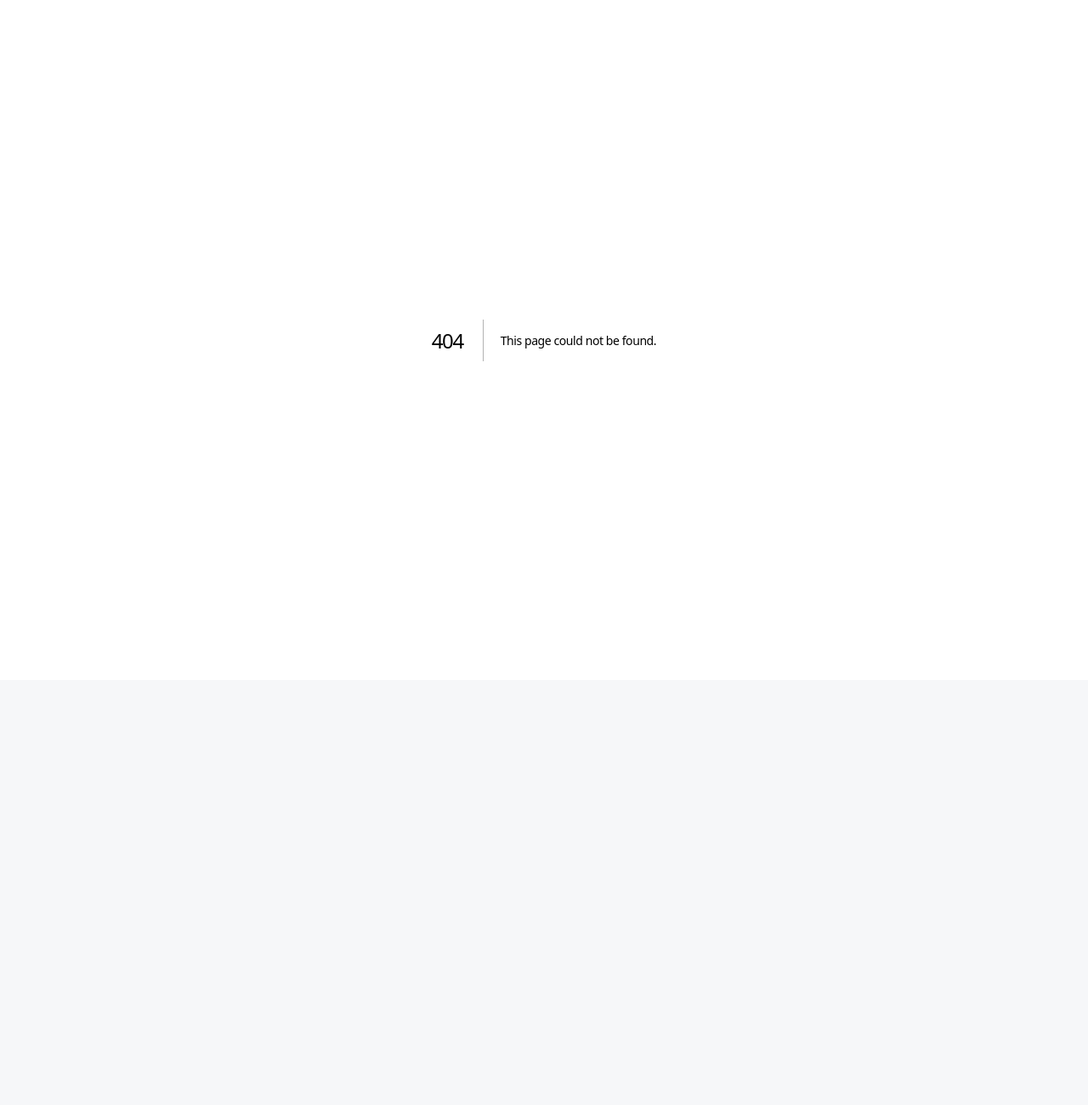
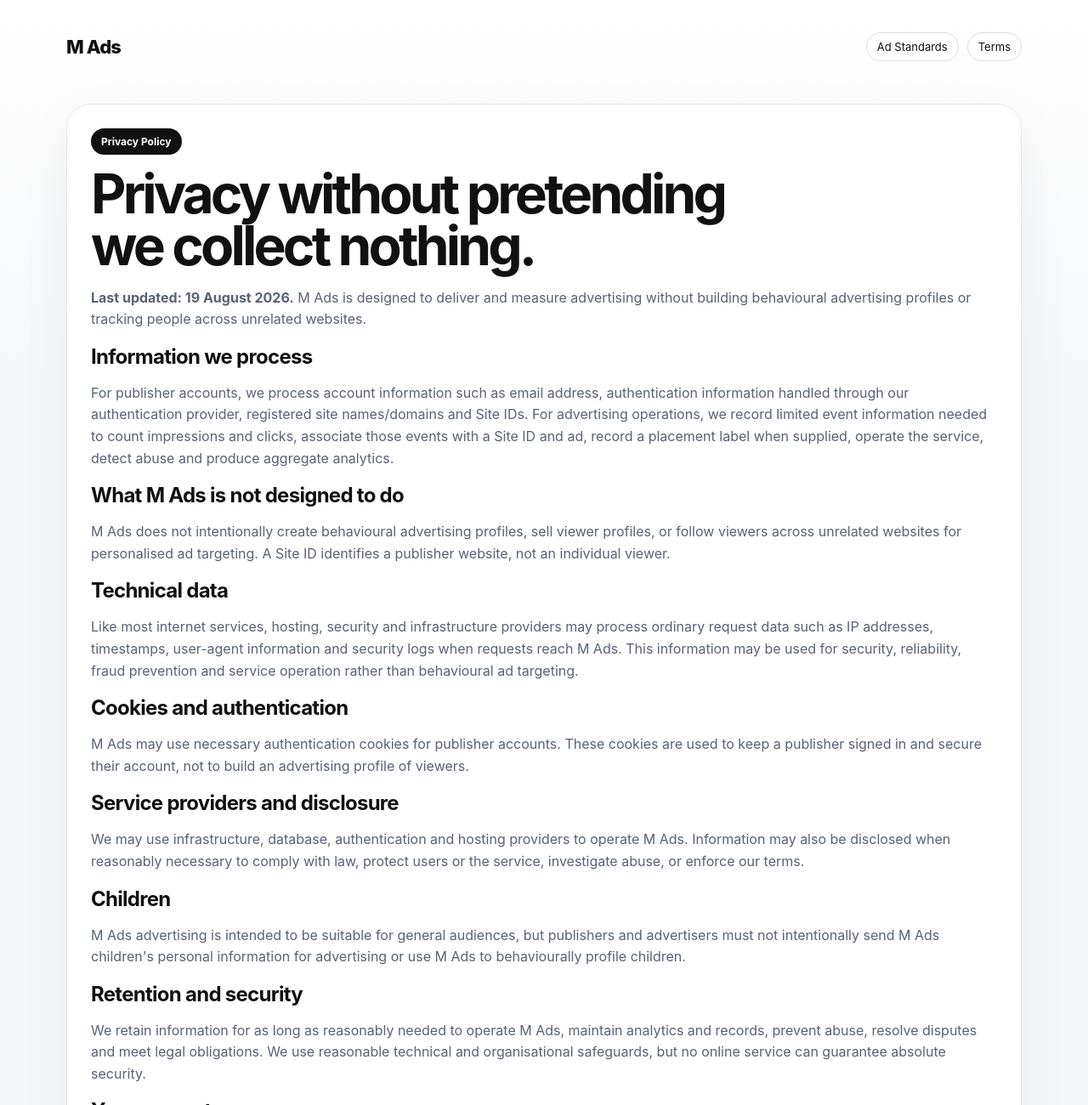
Before and after one commit to UnrealCake8/M.Ads, a Next.js app: page /privacy in a window 1280 px wide. Before the commit this address had no page. Shown: the top 1300 px of the page at 85% size. Before the commit the page ends 800 px from the top, so only its background shows below. Built offline with nearby package versions, Linux system fonts and the light colour scheme.

Commit message:
Add M Ads privacy policy

```diff
--- /dev/null
+++ b/app/privacy/page.tsx
@@ -0,0 +1,41 @@
+import Link from "next/link";
+
+export default function PrivacyPage() {
+  return (
+    <main className="shell">
+      <nav className="nav"><Link className="brand" href="/">M Ads</Link><div style={{display:"flex",gap:10,flexWrap:"wrap"}}><Link className="pill" href="/advertising-standards">Ad Standards</Link><Link className="pill" href="/terms">Terms</Link></div></nav>
+      <section className="panel section">
+        <span className="tag">Privacy Policy</span>
+        <h1>Privacy without pretending we collect nothing.</h1>
+        <p><strong>Last updated: 19 August 2026.</strong> M Ads is designed to deliver and measure advertising without building behavioural advertising profiles or tracking people across unrelated websites.</p>
+
+        <h2>Information we process</h2>
+        <p>For publisher accounts, we process account information such as email address, authentication information handled through our authentication provider, registered site names/domains and Site IDs. For advertising operations, we record limited event information needed to count impressions and clicks, associate those events with a Site ID and ad, record a placement label when supplied, operate the service, detect abuse and produce aggregate analytics.</p>
+
+        <h2>What M Ads is not designed to do</h2>
+        <p>M Ads does not intentionally create behavioural advertising profiles, sell viewer profiles, or follow viewers across unrelated websites for personalised ad targeting. A Site ID identifies a publisher website, not an individual viewer.</p>
+
+        <h2>Technical data</h2>
+        <p>Like most internet services, hosting, security and infrastructure providers may process ordinary request data such as IP addresses, timestamps, user-agent information and security logs when requests reach M Ads. This information may be used for security, reliability, fraud prevention and service operation rather than behavioural ad targeting.</p>
+
+        <h2>Cookies and authentication</h2>
+        <p>M Ads may use necessary authentication cookies for publisher accounts. These cookies are used to keep a publisher signed in and secure their account, not to build an advertising profile of viewers.</p>
+
+        <h2>Service providers and disclosure</h2>
+        <p>We may use infrastructure, database, authentication and hosting providers to operate M Ads. Information may also be disclosed when reasonably necessary to comply with law, protect users or the service, investigate abuse, or enforce our terms.</p>
+
+        <h2>Children</h2>
+        <p>M Ads advertising is intended to be suitable for general audiences, but publishers and advertisers must not intentionally send M Ads children&apos;s personal information for advertising or use M Ads to behaviourally profile children.</p>
+
+        <h2>Retention and security</h2>
+        <p>We retain information for as long as reasonably needed to operate M Ads, maintain analytics and records, prevent abuse, resolve disputes and meet legal obligations. We use reasonable technical and organisational safeguards, but no online service can guarantee absolute security.</p>
+
+        <h2>Your requests</h2>
+        <p>For privacy questions or requests concerning information associated with your publisher account, contact <a href="mailto:hello@unrealcake8.site">hello@unrealcake8.site</a>. We may need to verify your identity before acting on a request.</p>
+
+        <h2>Changes</h2>
+        <p>We may update this policy as M Ads changes or legal requirements develop. The current version will be published on this page with an updated date.</p>
+      </section>
+    </main>
+  );
+}
```
